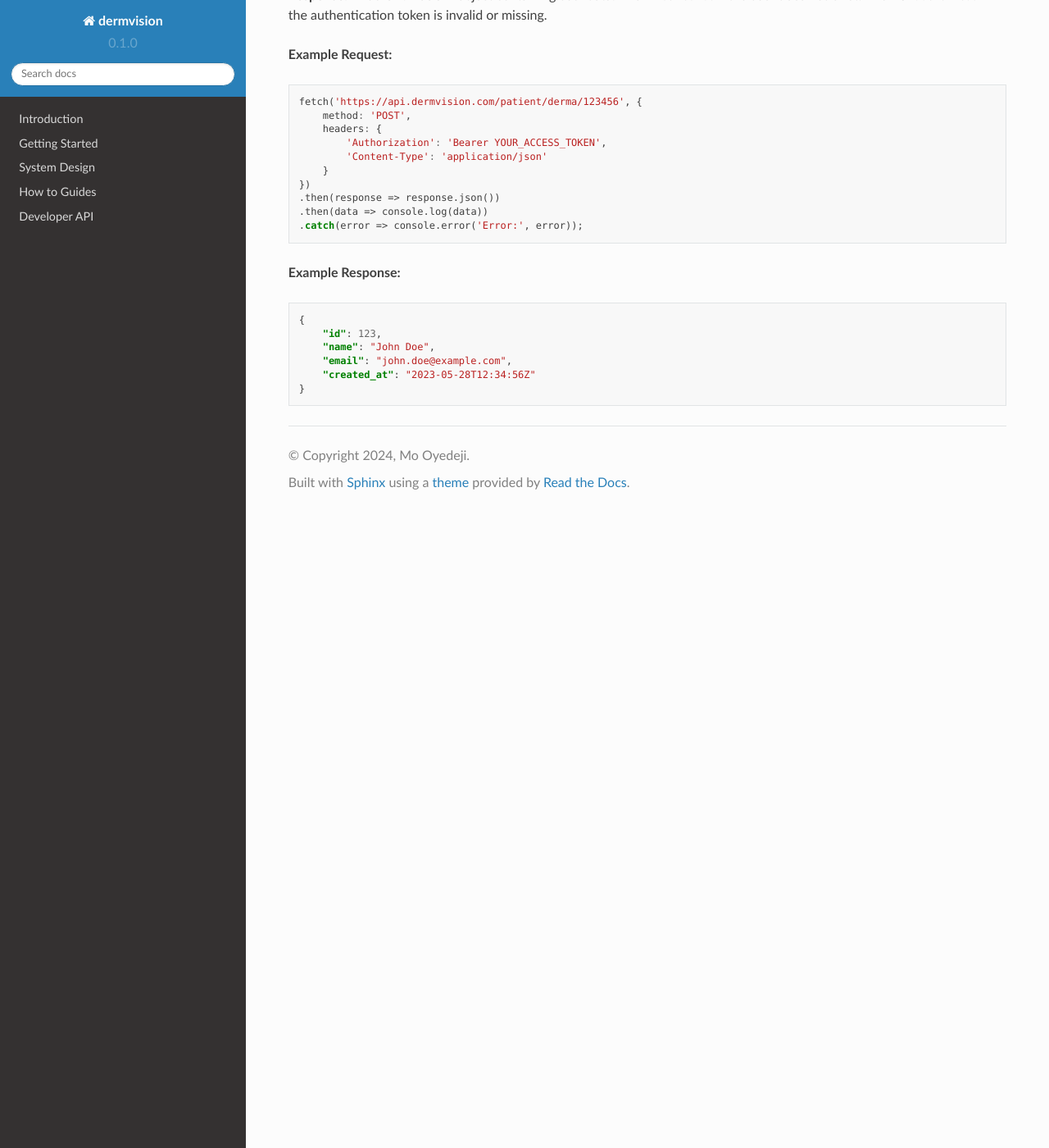
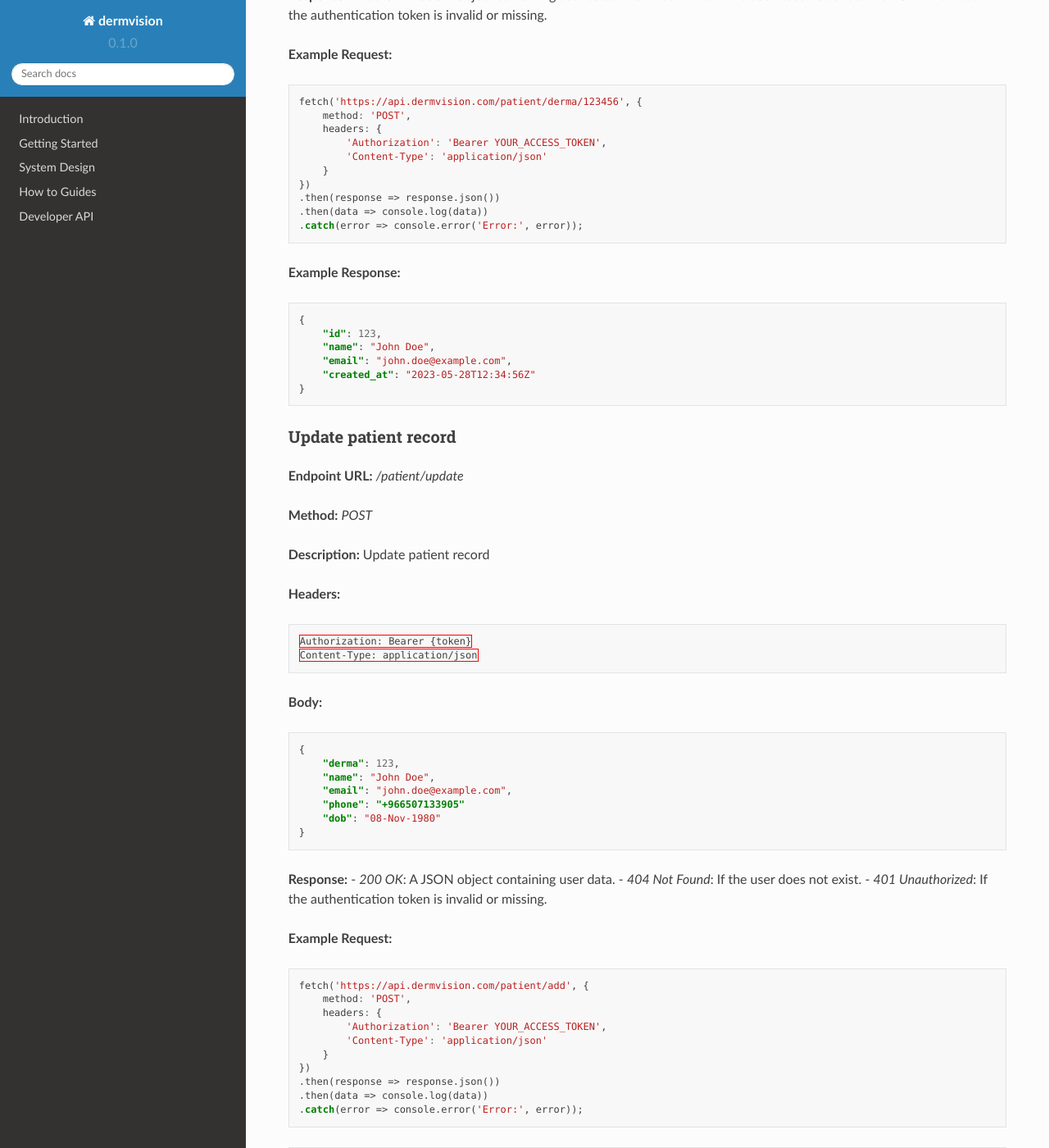
Before and after one commit to mojeedoyedeji/dermvision.docs, a Sphinx documentation site: the page built from docs/source/_sections/system-design/prms.rst, in a window 1280 px wide and 1400 px high, scrolled down 3795 px. Shown: the whole window at 82% size. Built offline with Sphinx 7.4.7 and the Read the Docs theme 2.0.0, drawn with Linux system fonts in a browser that asks for light colours.

Commit message:
api docs

```diff
--- a/docs/source/_sections/system-design/prms.rst
+++ b/docs/source/_sections/system-design/prms.rst
@@ -235,3 +235,53 @@
         "email": "john.doe@example.com",
         "created_at": "2023-05-28T12:34:56Z"
     }
+
+
+Update patient record
+~~~~~~~~~~~~~~~~~~~~~
+
+**Endpoint URL:** `/patient/update`
+
+**Method:** `POST`
+
+**Description:**  Update patient record
+
+**Headers:**
+
+.. code-block:: http
+
+    Authorization: Bearer {token}
+    Content-Type: application/json
+
+**Body:**
+
+.. code-block:: json
+
+    {
+        "derma": 123,
+        "name": "John Doe",
+        "email": "john.doe@example.com",
+        "phone": "+966507133905"
+        "dob": "08-Nov-1980"
+    }
+
+
+**Response:**
+- `200 OK`: A JSON object containing user data.
+- `404 Not Found`: If the user does not exist.
+- `401 Unauthorized`: If the authentication token is invalid or missing.
+
+**Example Request:**
+
+.. code-block:: javascript
+
+    fetch('https://api.dermvision.com/patient/add', {
+        method: 'POST',
+        headers: {
+            'Authorization': 'Bearer YOUR_ACCESS_TOKEN',
+            'Content-Type': 'application/json'
+        }
+    })
+    .then(response => response.json())
+    .then(data => console.log(data))
+    .catch(error => console.error('Error:', error));
```
